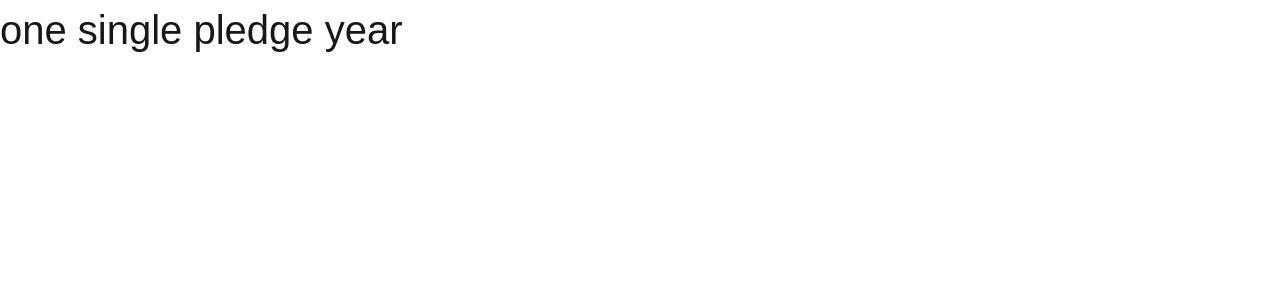
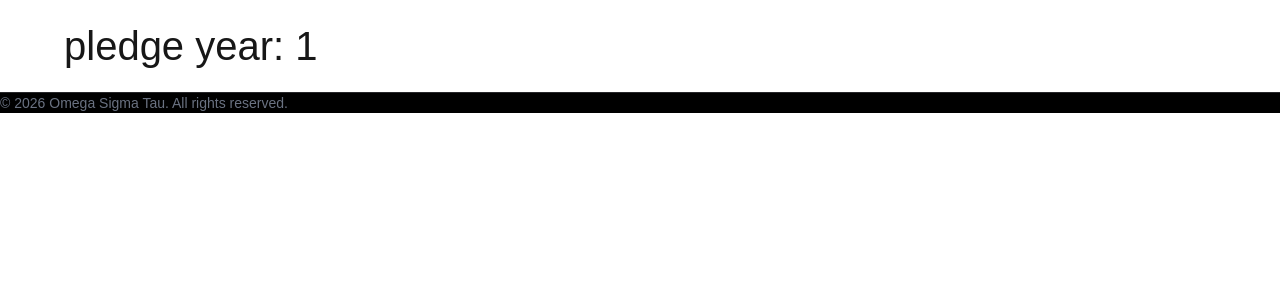
Before and after one commit to mariohsieh/ost-directory, a Next.js app: page /years/1 in a window 1280 px wide. Shown: the top 300 px of the page. Built offline with nearby package versions, Linux system fonts and the light colour scheme.

Commit message:
feat: add footer, fix years[id] useParams bug

```diff
--- a/src/app/layout.tsx
+++ b/src/app/layout.tsx
@@ -1,6 +1,7 @@
 import type { Metadata } from "next";
 import { Geist, Geist_Mono } from "next/font/google";
 import "@/styles/globals.css";
+import { Footer } from "@/components";
 
 const geistSans = Geist({
   variable: "--font-geist-sans",
@@ -21,10 +22,12 @@ export default function RootLayout({ children }: LayoutProps<"/">) {
   return (
     <html
       lang="en"
-      className={`${geistSans.variable} ${geistMono.variable} h-full antialiased`}
-      // className=""
+      // className={`${geistSans.variable} ${geistMono.variable} h-full antialiased`}
     >
-      <body className="min-h-full flex flex-col">{children}</body>
+      <body className="min-h-screen flex flex-col">
+        {children}
+        <Footer></Footer>
+      </body>
     </html>
   );
 }
--- a/src/app/page.tsx
+++ b/src/app/page.tsx
@@ -25,21 +25,9 @@ export default function Home() {
           </section>
         </div>
       </header>
-      <main className='flex flex-col items-center justify-between bg-gray-500'>
+      <main className='flex-1 flex flex-col items-center justify-between bg-gray-500'>
         <p>display results here....</p>
       </main>
-      {/* <Footer></Footer> */}
     </div>
   );
 }
-
-// function Footer() {
-//   const currentDate: Date = new Date();
-//   const currentYear: number = currentDate.getFullYear();
-
-//   return (
-//     <footer>
-//       &copy; {currentYear} Omega Sigma Tau
-//     </footer>
-//   );
-// }
--- a/src/app/profile/page.tsx
+++ b/src/app/profile/page.tsx
@@ -1,6 +1,6 @@
 'use client';
 
-import { useEffect, useState } from 'react';
+import { useEffect } from 'react';
 
 // interface ProfileProps {
 //   url: string;
@@ -26,13 +26,11 @@ export default function Profile() {
 
   return (
     <div className='flex flex-col'>
-      <header></header>
-      <main>
+      <header>
         <h1>Profile Page</h1>
+      </header>
+      <main className='flex-1'>
       </main>
-      <footer>
-        {/*  footer component here */}
-      </footer>
     </div>
   );
 }
--- a/src/app/years/[id]/page.tsx
+++ b/src/app/years/[id]/page.tsx
@@ -1,15 +1,26 @@
-'use client'
+'use client';
 
-// import { useParams } from 'next/navigation';
+import { Suspense } from 'react';
+import { useParams } from 'next/navigation';
+
+function SinglePledgeYearContent() {
+  const params = useParams();
+  const pledgeYear = params?.id;
+
+  return (
+    <div className='flex flex-col min-h-full'>
+      <header className='container py-6'>
+        <h1>pledge year: {pledgeYear}</h1>
+      </header>
+      <main className='flex-1'></main>
+    </div>
+  );
+}
 
 export default function SinglePledgeYear() {
-  // const params = useParams();
-  // const pledgeYear = params.id;
-
   return (
-    <main>
-      {/* <h1>one single pledge year: { pledgeYear }</h1> */}
-      <h1>one single pledge year</h1>
-    </main>
+    <Suspense fallback={<div className='container py-6'><p>Loading...</p></div>}>
+      <SinglePledgeYearContent />
+    </Suspense>
   );
 }
--- a/src/app/years/page.tsx
+++ b/src/app/years/page.tsx
@@ -36,9 +36,13 @@ export default function AllPledgeYears() {
   }
 
   return (
-    <main>
-      <h1>list of all pledge years</h1>
-      { displayPledgeYears() }
-    </main>
+    <div className='flex flex-col'>
+      <header>
+        <h1>list of all pledge years</h1>
+      </header>
+      <main>
+        { displayPledgeYears() }
+      </main>
+    </div>
   );
 }
--- /dev/null
+++ b/src/components/Footer.tsx
@@ -0,0 +1,23 @@
+'use client';
+
+import { useEffect, useState } from 'react';
+
+export default function Footer() {
+  const [currentYear, setCurrentYear] = useState<number | string>('');
+
+  useEffect(() => {
+    setCurrentYear(new Date().getFullYear());
+  }, []);
+
+  // if (!currentYear) {
+  //   return ('');
+  // }
+
+  return (
+    <footer className='bg-black text-gray-400 border-t border-zinc-800'>
+      <p className='text-sm text-gray-500' suppressHydrationWarning>
+        &copy; {currentYear} Omega Sigma Tau. All rights reserved.
+      </p>
+    </footer>
+  );
+}
--- /dev/null
+++ b/src/components/index.ts
@@ -0,0 +1 @@
+export { default as Footer } from './Footer';
```
